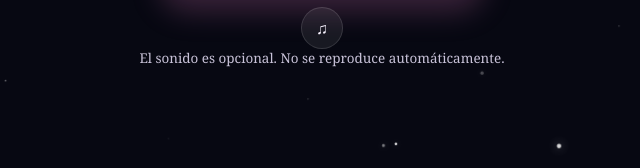
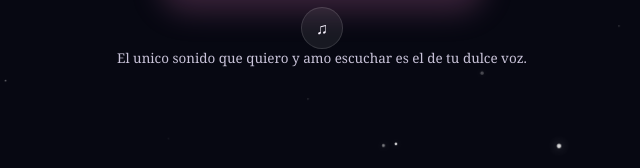
Before and after one commit to Flowtmf/6-mesesitos-, a plain HTML site: page index.html in a window 1280 px wide. Shown: the part 629-797 px from the top of the page, 318-958 px from the left. Drawn offline with Linux system fonts and the light colour scheme.

Commit message:
Update sound message in index.html

```diff
--- a/index.html
+++ b/index.html
@@ -193,7 +193,7 @@ h2{font-size:clamp(1.8rem,6vw,3rem);line-height:1.06}
         <p class="poem">Hoy ese universo cumple <strong>6 meses</strong>.</p>
         <button class="cta" onclick="startGame()">ENTRAR A NUESTRO UNIVERSO ✨</button>
         <div><button class="iconbtn" onclick="toggleMusic()" title="Sonido">♫</button></div>
-        <p class="small">El sonido es opcional. No se reproduce automáticamente.</p>
+        <p class="small">El unico sonido que quiero y amo escuchar es el de tu dulce voz.</p>
       </div>
     </div>
   </section>
```
